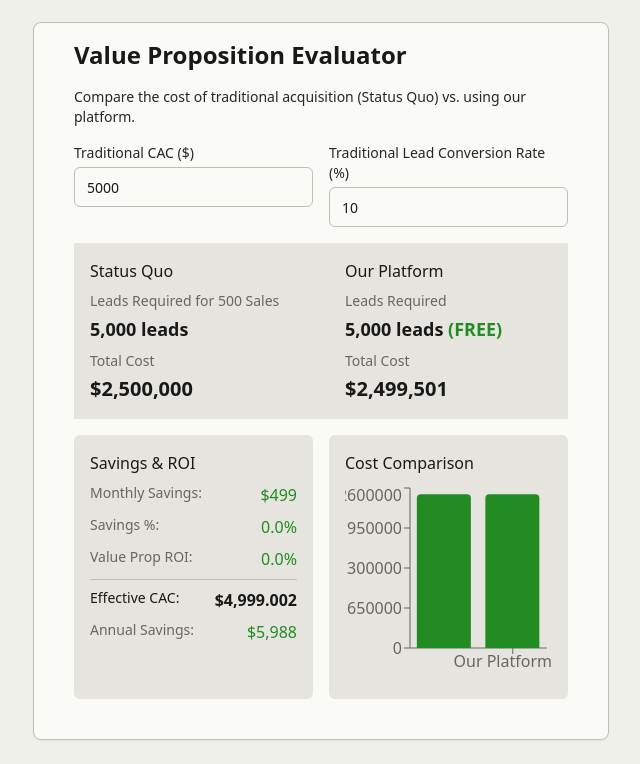
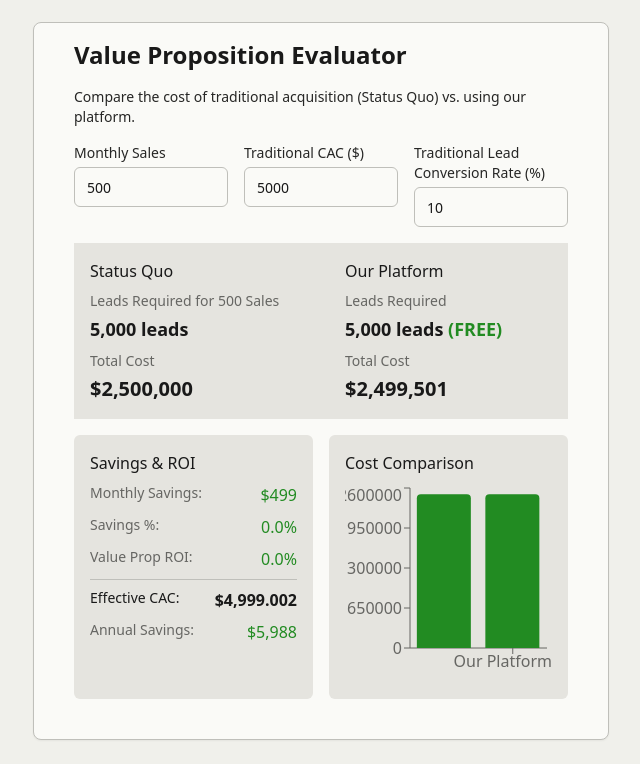
Before and after one commit to solarSimplified-dev/allied-installer-price-picker, a React (Vite) app: page / in a window 1280 px wide. Shown: the part 1232-1996 px from the top of the page, without its empty margins (319-959 px from the left). Built offline with nearby package versions, Linux system fonts and the light colour scheme.

Commit message:
Separate value proposition calculations from cash flow simulator state

```diff
--- a/src/App.jsx
+++ b/src/App.jsx
@@ -18,6 +18,7 @@ export default function App() {
   // Value Proposition state
   const [traditionalCAC, setTraditionalCAC] = useState(5000);
   const [leadConversionRate, setLeadConversionRate] = useState(10);
+  const [valuePropositionSales, setValuePropositionSales] = useState(500); // Average number of sales per month
 
   // Cash flow simulator state
   const [initialSubscriptions, setInitialSubscriptions] = useState(100);
@@ -59,13 +60,13 @@ export default function App() {
   const roi = totalCosts > 0 ? (profit / totalCosts) * 100 : 0;
 
   // Calculate value proposition metrics
-  const leadsNeeded = Math.ceil(currentSales * (100 / leadConversionRate));
-  const statusQuoCost = currentSales * traditionalCAC;
-  const yourSolutionCost = monthlyDisplay + currentSales * perSaleDisplay;
+  const leadsNeeded = Math.ceil(valuePropositionSales * (100 / leadConversionRate));
+  const statusQuoCost = valuePropositionSales * traditionalCAC;
+  const yourSolutionCost = monthlyDisplay + valuePropositionSales * perSaleDisplay;
   const monthlySavings = statusQuoCost - yourSolutionCost;
   const savingsPercentage = statusQuoCost > 0 ? (monthlySavings / statusQuoCost) * 100 : 0;
   const valuePropositionROI = yourSolutionCost > 0 ? (monthlySavings / yourSolutionCost) * 100 : 0;
-  const effectiveCAC = currentSales > 0 ? yourSolutionCost / currentSales : 0;
+  const effectiveCAC = valuePropositionSales > 0 ? yourSolutionCost / valuePropositionSales : 0;
   const annualSavings = monthlySavings * 12;
 
   // Update projection data when inputs change
@@ -161,6 +162,8 @@ export default function App() {
         setTraditionalCAC={setTraditionalCAC}
         leadConversionRate={leadConversionRate}
         setLeadConversionRate={setLeadConversionRate}
+        valuePropositionSales={valuePropositionSales}
+        setValuePropositionSales={setValuePropositionSales}
         statusQuoCost={statusQuoCost}
         yourSolutionCost={yourSolutionCost}
         monthlySavings={monthlySavings}
@@ -169,7 +172,6 @@ export default function App() {
         effectiveCAC={effectiveCAC}
         annualSavings={annualSavings}
         leadsNeeded={leadsNeeded}
-        currentSales={currentSales}
       />
     </div>
   );
--- a/src/components/ValueProposition.jsx
+++ b/src/components/ValueProposition.jsx
@@ -16,6 +16,8 @@ export default function ValueProposition({
   setTraditionalCAC,
   leadConversionRate,
   setLeadConversionRate,
+  valuePropositionSales,
+  setValuePropositionSales,
   statusQuoCost,
   yourSolutionCost,
   monthlySavings,
@@ -24,7 +26,6 @@ export default function ValueProposition({
   effectiveCAC,
   annualSavings,
   leadsNeeded,
-  currentSales,
 }) {
   return (
     <Card
@@ -44,7 +45,26 @@ export default function ValueProposition({
           <p className="mb-4 text-sm" style={{ color: "#262625" }}>
             Compare the cost of traditional acquisition (Status Quo) vs. using our platform.
           </p>
-          <div className="grid gap-4 sm:grid-cols-2 mb-4">
+          <div className="grid gap-4 sm:grid-cols-3 mb-4">
+            <div>
+              <label className="block mb-1 text-sm font-medium" style={{ color: "#262625" }}>
+                Monthly Sales
+              </label>
+              <Input
+                type="number"
+                min="1"
+                value={valuePropositionSales}
+                onChange={(e) => {
+                  const val = parseFloat(e.target.value);
+                  setValuePropositionSales(isNaN(val) ? 0 : Math.max(1, val));
+                }}
+                style={{
+                  backgroundColor: "#FAFAF7",
+                  borderColor: "#BFBFBA",
+                  color: "#191919",
+                }}
+              />
+            </div>
             <div>
               <label className="block mb-1 text-sm font-medium" style={{ color: "#262625" }}>
                 Traditional CAC ($)
@@ -92,7 +112,7 @@ export default function ValueProposition({
               <div className="space-y-2">
                 <div>
                   <p className="text-sm mb-1" style={{ color: "#666663" }}>
-                    Leads Required for {currentSales.toLocaleString()} Sales
+                    Leads Required for {valuePropositionSales.toLocaleString()} Sales
                   </p>
                   <p className="text-lg font-semibold" style={{ color: "#191919" }}>
                     {leadsNeeded.toLocaleString()} leads
@@ -196,7 +216,7 @@ export default function ValueProposition({
                 <BarChart
                   data={[
                     { name: "Status Quo", cost: statusQuoCost, leads: leadsNeeded },
-                    { name: "Our Platform", cost: yourSolutionCost, leads: currentSales },
+                    { name: "Our Platform", cost: yourSolutionCost, leads: leadsNeeded },
                   ]}
                 >
                   <XAxis dataKey="name" stroke="#666663" tick={{ fill: "#666663" }} />
```
